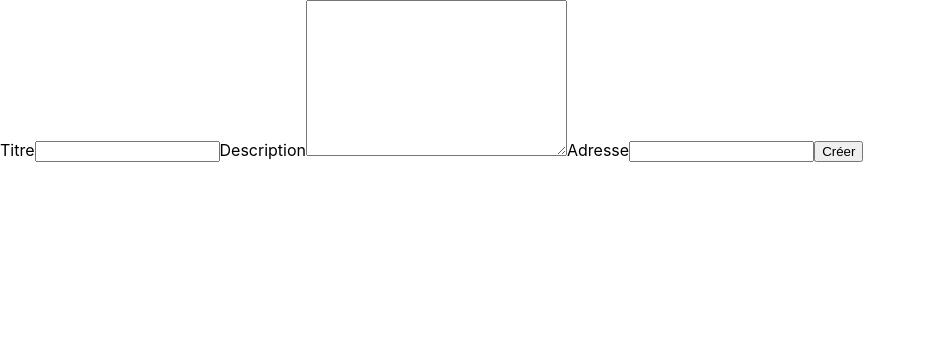
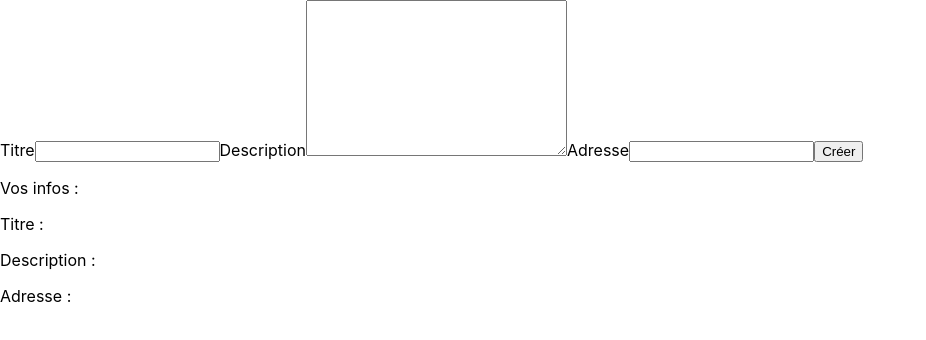
Before and after one commit to davidroberto/la-piscine-coworking-crud, a React (Create React App) app: page / in a window 1280 px wide. Shown: the top 340 px of the page, without its empty margins (0-926 px from the left). Built offline with nearby package versions, Linux system fonts and the light colour scheme.

Commit message:
state form input

```diff
--- a/src/CreateCoworking.jsx
+++ b/src/CreateCoworking.jsx
@@ -1,23 +1,28 @@
+import { useState } from "react";
+
 const CreateCoworking = () => {
-  // fonction appelée par l'event listener
-  // elle prend automatiquement en paramètre
-  // un objet event qui contient des informations
-  // sur le submit du formulaire
+  // on créer trois states pour stocker les valeurs des inputs
+  // avec pour valeur par défaut une chaine de caractères vide
+  const [title, setTitle] = useState("");
+  const [description, setDescription] = useState("");
+  const [address, setAddress] = useState("");
+
   const handleSubmit = (event) => {
-    // empêcher le comportement par défaut du formulaire
-    // c'est à dire le rechargement de la page
     event.preventDefault();
 
-    // récupérer les valeurs des champs du formulaire
-    const title = event.target.title.value;
-    const description = event.target.description.value;
-    const address = event.target.address.value;
+    // on utilise les fonctions qui permettent de modifier
+    // les valeurs des states title, description et address
+    // en leur passant en paramètre la valeur des inputs
 
-    // afficher les données envoyées sous le formulaire
-    console.log(title + " " + description + " " + address);
+    // le composant est donc rechargée (re-rendu)
+    // et a accès aux nouvelles valeurs des states
+    setTitle(event.target.title.value);
+    setDescription(event.target.description.value);
+    setAddress(event.target.address.value);
   };
 
   return (
+    <div>
       <form onSubmit={handleSubmit}>
         <label>Titre</label>
         <input type="text" name="title" />
@@ -30,6 +35,18 @@ const CreateCoworking = () => {
 
         <button type="submit">Créer</button>
       </form>
+
+      {/*
+		on affiche les valeurs des states : au premier chargement
+		c'est vide. Quand on soumet le formulaire, les valeurs des
+		states sont mises à jour et le composant est rechargé
+		Les nouvelles valeurs sont donc affichées
+	*/}
+      <p>Vos infos : </p>
+      <p>Titre : {title}</p>
+      <p>Description : {description}</p>
+      <p>Adresse : {address}</p>
+    </div>
   );
 };
 
```
Lines whose indentation alone changed are shown as unchanged.
